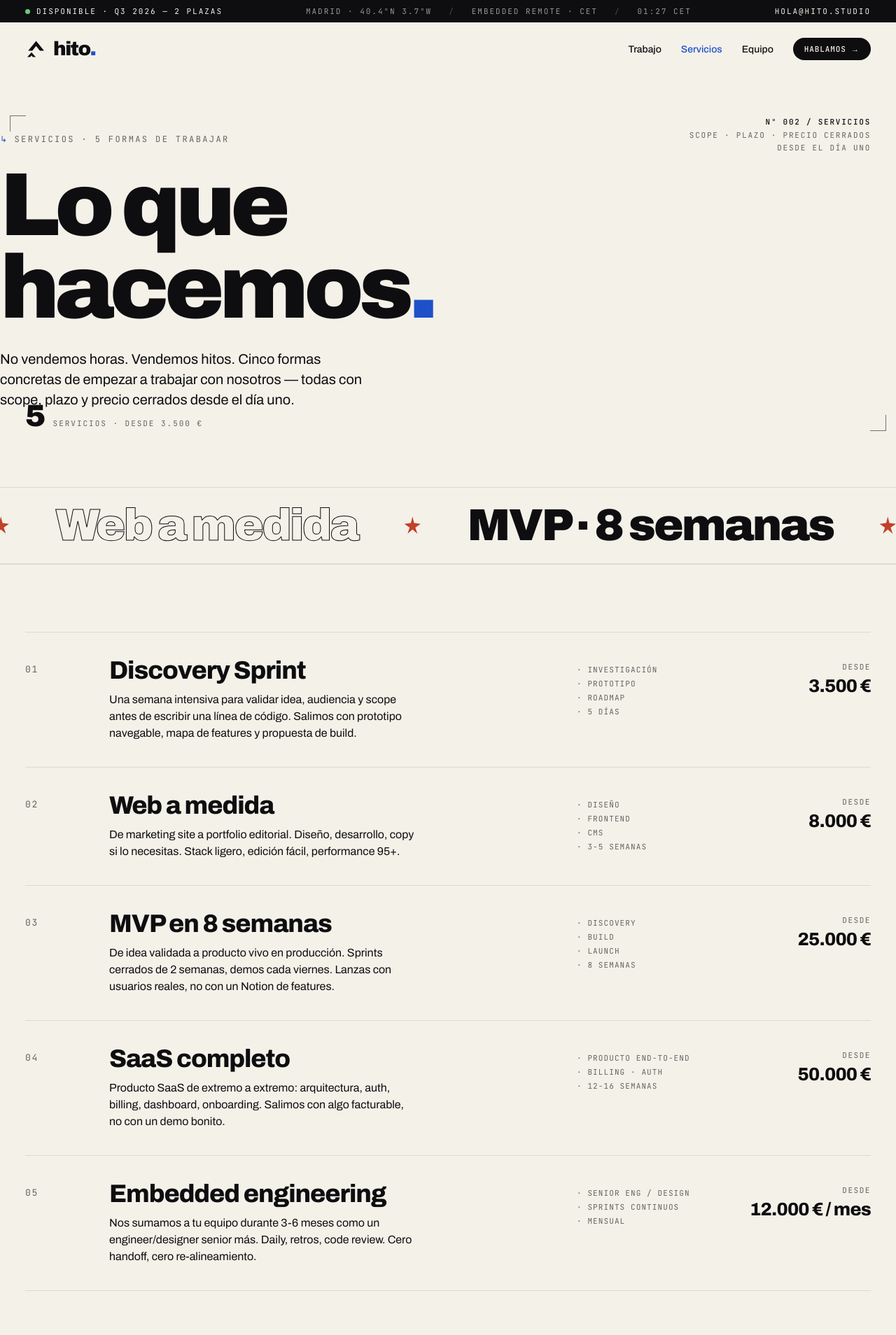
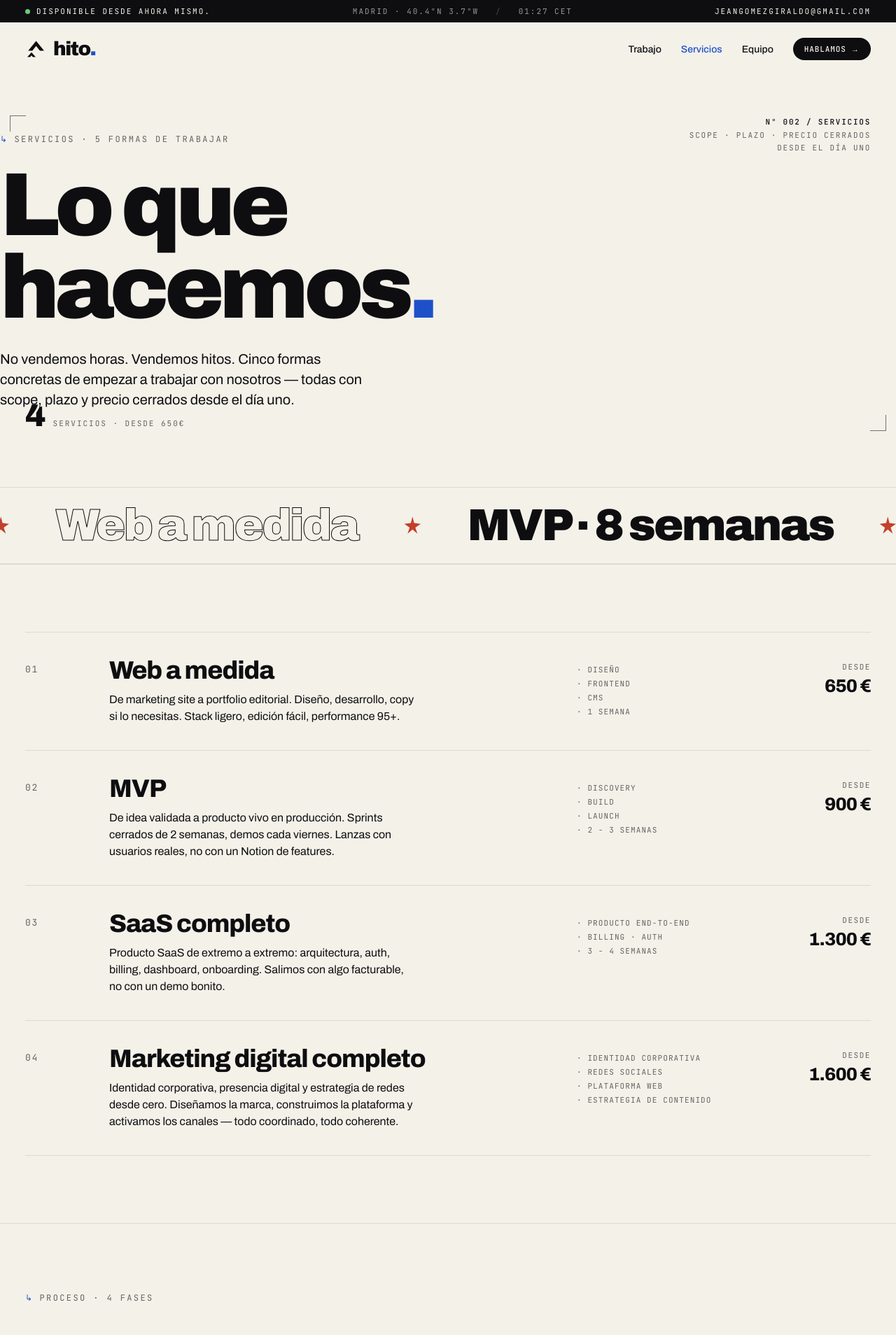
Before and after one commit to Jean1475/hito, a Next.js app: page /servicios in a window 1280 px wide. Shown: the top 1908 px of the page at 70% size. Built offline with nearby package versions, Linux system fonts and the light colour scheme.

Commit message:
fix: Modificados algunos detalles sobre el precio en el apartado de detalles

```diff
--- a/app/servicios/page.tsx
+++ b/app/servicios/page.tsx
@@ -21,17 +21,15 @@ export default function Servicios() {
         <div className="topbar-inner">
           <span className="live">
             <span className="dot-live" />
-            Disponible · Q3 2026 — 2 plazas
+            Disponible desde ahora mismo.
           </span>
           <span className="tb-mid">
             <span>Madrid · 40.4°N 3.7°W</span>
             <span className="sep">/</span>
-            <span>Embedded remote · CET</span>
-            <span className="sep">/</span>
             <MadridClock />
           </span>
           <span className="tb-end">
-            <a href="mailto:hola@hito.studio">hola@hito.studio</a>
+            <a href="mailto:jeangomezgiraldo@gmail.com">jeangomezgiraldo@gmail.com</a>
           </span>
         </div>
       </div>
@@ -69,8 +67,8 @@ export default function Servicios() {
           y precio cerrados desde el día uno.
         </p>
         <div className="hero-index" aria-hidden="true">
-          <b>5</b>
-          <span>servicios · desde 3.500 €</span>
+          <b>4</b>
+          <span>servicios · desde 650€</span>
         </div>
       </header>
 
@@ -105,31 +103,8 @@ export default function Servicios() {
         <div className="wrap">
           <div className="services-list">
 
-            <article className="svc" data-screen-label="Svc · Discovery">
+            <article className="svc" data-screen-label="Svc · Web">
               <div className="svc-num">01</div>
-              <div className="svc-body">
-                <h3>Discovery Sprint</h3>
-                <p>
-                  Una semana intensiva para validar idea, audiencia y
-                  scope antes de escribir una línea de código. Salimos
-                  con prototipo navegable, mapa de features y propuesta
-                  de build.
-                </p>
-              </div>
-              <div className="svc-tags">
-                <span>· Investigación</span>
-                <span>· Prototipo</span>
-                <span>· Roadmap</span>
-                <span>· 5 días</span>
-              </div>
-              <div className="svc-price">
-                <span className="from">Desde</span>
-                <span className="amount">3.500 €</span>
-              </div>
-            </article>
-
-            <article className="svc" data-screen-label="Svc · Web">
-              <div className="svc-num">02</div>
               <div className="svc-body">
                 <h3>Web a medida</h3>
                 <p>
@@ -142,18 +117,18 @@ export default function Servicios() {
                 <span>· Diseño</span>
                 <span>· Frontend</span>
                 <span>· CMS</span>
-                <span>· 3-5 semanas</span>
+                <span>· 1 semana</span>
               </div>
               <div className="svc-price">
                 <span className="from">Desde</span>
-                <span className="amount">8.000 €</span>
+                <span className="amount">650 €</span>
               </div>
             </article>
 
             <article className="svc" data-screen-label="Svc · MVP">
-              <div className="svc-num">03</div>
+              <div className="svc-num">02</div>
               <div className="svc-body">
-                <h3>MVP en 8 semanas</h3>
+                <h3>MVP</h3>
                 <p>
                   De idea validada a producto vivo en producción. Sprints
                   cerrados de 2 semanas, demos cada viernes. Lanzas con
@@ -164,16 +139,16 @@ export default function Servicios() {
                 <span>· Discovery</span>
                 <span>· Build</span>
                 <span>· Launch</span>
-                <span>· 8 semanas</span>
+                <span>· 2 - 3 semanas</span>
               </div>
               <div className="svc-price">
                 <span className="from">Desde</span>
-                <span className="amount">25.000 €</span>
+                <span className="amount">900 €</span>
               </div>
             </article>
 
             <article className="svc" data-screen-label="Svc · SaaS">
-              <div className="svc-num">04</div>
+              <div className="svc-num">03</div>
               <div className="svc-body">
                 <h3>SaaS completo</h3>
                 <p>
@@ -185,32 +160,34 @@ export default function Servicios() {
               <div className="svc-tags">
                 <span>· Producto end-to-end</span>
                 <span>· Billing · Auth</span>
-                <span>· 12-16 semanas</span>
+                <span>· 3 - 4 semanas</span>
               </div>
               <div className="svc-price">
                 <span className="from">Desde</span>
-                <span className="amount">50.000 €</span>
+                <span className="amount">1.300 €</span>
               </div>
             </article>
 
-            <article className="svc" data-screen-label="Svc · Embedded">
-              <div className="svc-num">05</div>
+            <article className="svc" data-screen-label="Svc · Marketing">
+              <div className="svc-num">04</div>
               <div className="svc-body">
-                <h3>Embedded engineering</h3>
+                <h3>Marketing digital completo</h3>
                 <p>
-                  Nos sumamos a tu equipo durante 3-6 meses como un
-                  engineer/designer senior más. Daily, retros, code
-                  review. Cero handoff, cero re-alineamiento.
+                  Identidad corporativa, presencia digital y estrategia
+                  de redes desde cero. Diseñamos la marca, construimos
+                  la plataforma y activamos los canales — todo coordinado,
+                  todo coherente.
                 </p>
               </div>
               <div className="svc-tags">
-                <span>· Senior eng / design</span>
-                <span>· Sprints continuos</span>
-                <span>· Mensual</span>
+                <span>· Identidad corporativa</span>
+                <span>· Redes sociales</span>
+                <span>· Plataforma web</span>
+                <span>· Estrategia de contenido</span>
               </div>
               <div className="svc-price">
                 <span className="from">Desde</span>
-                <span className="amount">12.000 € / mes</span>
+                <span className="amount">1.600 €</span>
               </div>
             </article>
 
@@ -356,7 +333,7 @@ export default function Servicios() {
             y precio cerrados— en 5 días.
           </p>
           <div className="btn-row">
-            <a href="mailto:hola@hito.studio" className="btn btn-primary">hola@hito.studio <span className="arrow">→</span></a>
+            <a href="mailto:jeangomezgiraldo@gmail.com" className="btn btn-primary">jeangomezgiraldo@gmail.com <span className="arrow">→</span></a>
             <a href="/" className="btn btn-ghost">Ver trabajo</a>
           </div>
         </div>
@@ -366,9 +343,11 @@ export default function Servicios() {
       <footer className="footer" data-screen-label="Footer">
         <div className="footer-grid">
           <div className="footer-col">
-            <span className="word" style={{ fontWeight: 900, fontSize: "32px", letterSpacing: "-0.055em" }}>hito<span style={{ color: "var(--cobalt)" }}>.</span></span>
+            <span className="word" style={{ fontWeight: 900, fontSize: 32, letterSpacing: "-0.055em" }}>
+              hito<span style={{ color: "var(--cobalt)" }}>.</span>
+            </span>
             <p className="blurb">Studio de producto en Madrid. Construimos MVPs, SaaS y páginas web con founders y equipos pequeños desde 2026.</p>
-            <span className="status"><span className="dot-live" />Disponible Q3 2026</span>
+
           </div>
           <div className="footer-col">
             <h6>Studio</h6>
@@ -382,7 +361,7 @@ export default function Servicios() {
           <div className="footer-col">
             <h6>Contacto</h6>
             <ul>
-              <li><a href="mailto:hola@hito.studio">hola@hito.studio</a></li>
+              <li><a href="mailto:jeangomezgiraldo@gmail.com">jeangomezgiraldo@gmail.com</a></li>
               <li><a href="#">Calendar · 30 min</a></li>
               <li><a href="#">LinkedIn</a></li>
               <li><a href="#">Read.cv</a></li>
```
Also changed, not shown: app/page.tsx (+13 -19 lines).
